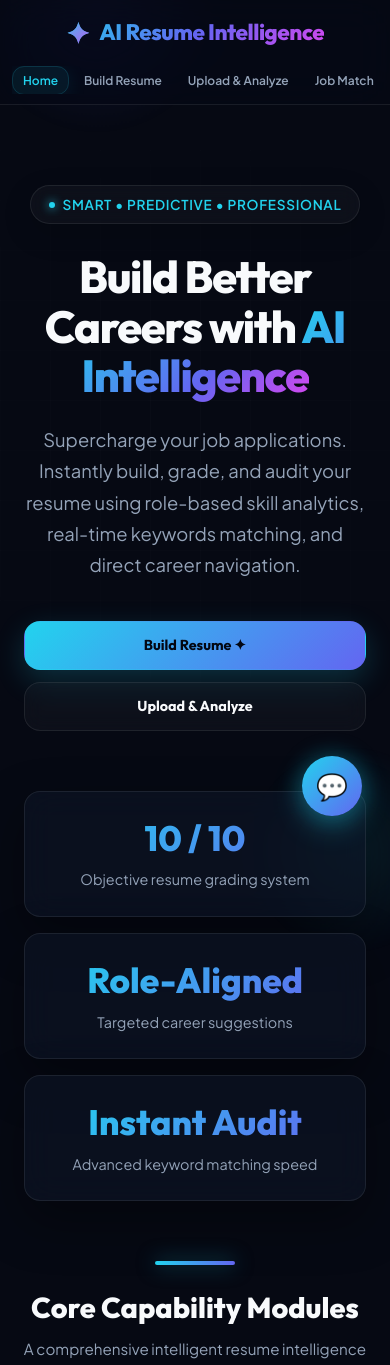
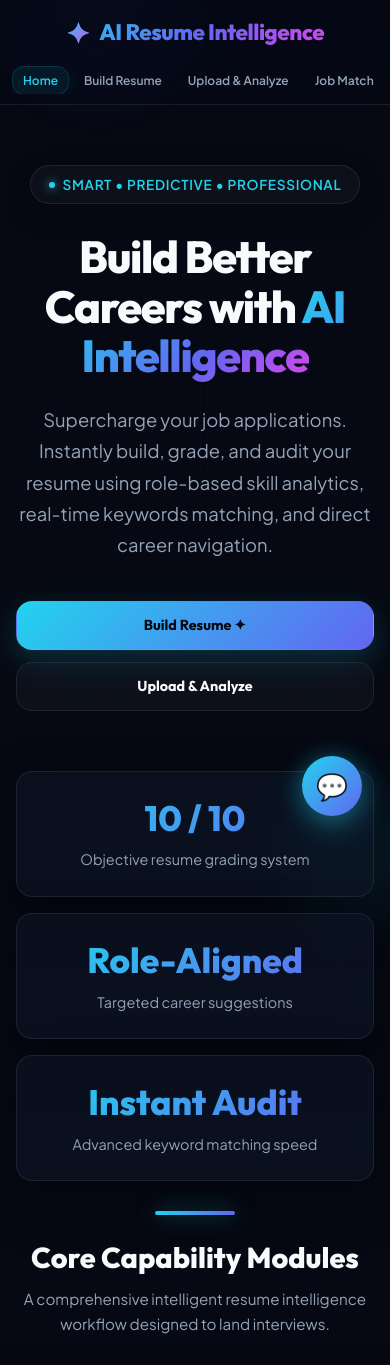
Before and after one commit to uTharun23/ai-resume-intelligence-system, a Flask app: page / in a window 390 px wide. Shown: the top 1365 px of the page. Run offline with Flask 3, Linux system fonts and the light colour scheme; some web fonts are replaced.

Commit message:
Optimize hero min-height and card margins on mobile to eliminate excessive spacing

```diff
--- a/static/css/style.css
+++ b/static/css/style.css
@@ -173,11 +173,11 @@ a {
 
 /* ------------------ HERO SECTION ------------------ */
 .hero {
-    min-height: 85vh;
+    min-height: clamp(60vh, 75vh, 85vh);
     display: flex;
     justify-content: center;
     align-items: center;
-    padding: 80px 24px 60px;
+    padding: clamp(60px, 8vw, 100px) 24px clamp(40px, 6vw, 60px);
     position: relative;
 }
 
@@ -1556,9 +1556,19 @@ p, .sub-text, .section-subtitle {
         justify-content: center;
     }
 
+    .hero {
+        min-height: auto;
+        padding: 60px 16px 30px;
+    }
+
     .hero-stats {
         grid-template-columns: 1fr;
         gap: 16px;
+        margin-top: 24px;
+    }
+
+    .page-section {
+        padding: 40px 16px 60px;
     }
 
     .form-row {
```
